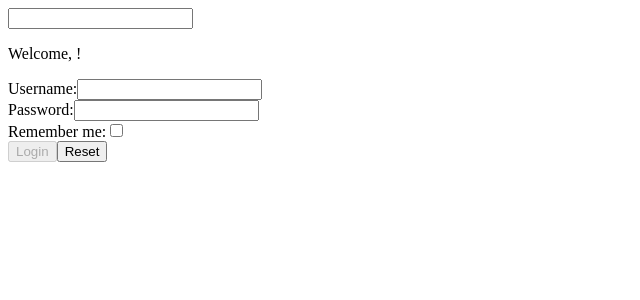
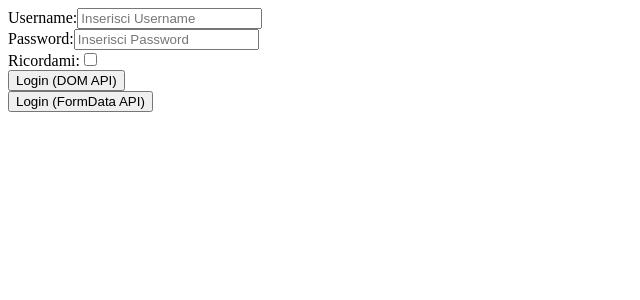
Before and after one commit to OhAndre00/react-form, a React (Vite) app: page / in a window 1280 px wide. Shown: the top 300 px of the page, without its empty margins (0-640 px from the left). Built offline with nearby package versions, Linux system fonts and the light colour scheme.

Commit message:
uncontrolled form

```diff
--- a/src/App.jsx
+++ b/src/App.jsx
@@ -1,5 +1,6 @@
 import InteractiveWelcome from "./InteractiveWelcome";
 import Login from "./Login";
+import UncontrolledLogin from "./UncontrolledLogin";
 
 function App() {
   const handleLogin = (state) => {
@@ -7,10 +8,17 @@ function App() {
   };
 
   return (
-    <div>
-      <InteractiveWelcome />
-      <Login onLogin={handleLogin} />
-    </div>
+    (
+      <div>
+        <InteractiveWelcome />
+        <Login onLogin={handleLogin} />
+      </div>
+    ),
+    (
+      <div>
+        <UncontrolledLogin />
+      </div>
+    )
   );
 }
 
--- /dev/null
+++ b/src/UncontrolledLogin.jsx
@@ -0,0 +1,69 @@
+import React, { useRef } from "react";
+
+export default function UncontrolledLogin() {
+  const usernameRef = useRef();
+  const passwordRef = useRef();
+  const rememberRef = useRef();
+
+  const onSubmit = (event) => {
+    const { username, password, remember } = event.target.elements;
+
+    console.log("Using DOM API:");
+    console.log("Username:", username.value);
+    console.log("Password:", password.value);
+    console.log("Remember:", remember.checked);
+  };
+
+  const loginWithFormData = () => {
+    const formData = new FormData();
+    formData.append("username", usernameRef.current.value);
+    formData.append("password", passwordRef.current.value);
+    formData.append("remember", rememberRef.current.checked);
+
+    console.log("Using FormData API:");
+    console.log("Username:", formData.get("username"));
+    console.log("Password:", formData.get("password"));
+    console.log("Remember:", formData.get("remember"));
+  };
+
+  return (
+    <div>
+      <form onSubmit={onSubmit}>
+        <div>
+          <label>
+            Username:
+            <input
+              type="text"
+              name="username"
+              ref={usernameRef}
+              placeholder="Inserisci Username"
+            />
+          </label>
+        </div>
+        <div>
+          <label>
+            Password:
+            <input
+              type="password"
+              name="password"
+              ref={passwordRef}
+              placeholder="Inserisci Password"
+            />
+          </label>
+        </div>
+        <div>
+          <label>
+            Ricordami:
+            <input type="checkbox" name="remember" ref={rememberRef} />
+          </label>
+        </div>
+        <div>
+          <button type="submit">Login (DOM API)</button>
+        </div>
+      </form>
+      <div>
+        <button onClick={loginWithFormData}>Login (FormData API)</button>
+      </div>
+    </div>
+  );
+}
```
